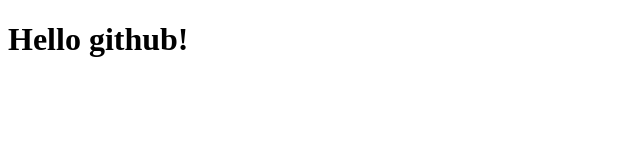
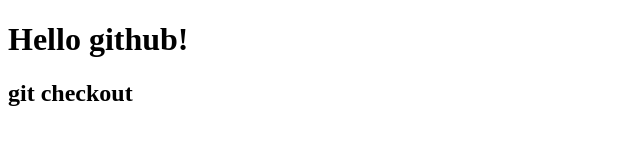
Before and after one commit to WakerCN/testDemo, a plain HTML site: page index.html in a window 1280 px wide. Shown: the whole page, without its empty margins (0-640 px from the left). Drawn offline with Linux system fonts and the light colour scheme.

Commit message:
2020/7/26 23:28 第二次提交

```diff
--- a/index.html
+++ b/index.html
@@ -7,5 +7,6 @@
 </head>
 <body>
     <h1>Hello github!</h1>
+    <h2>git checkout</h2>
 </body>
 </html>
```
